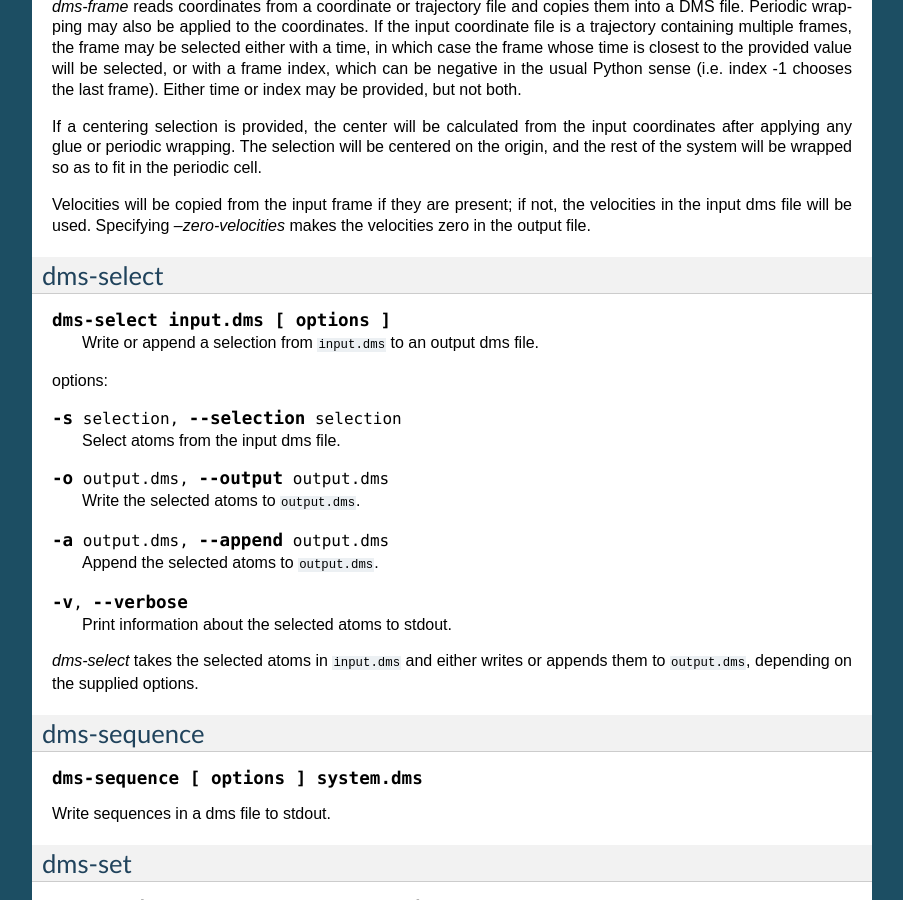
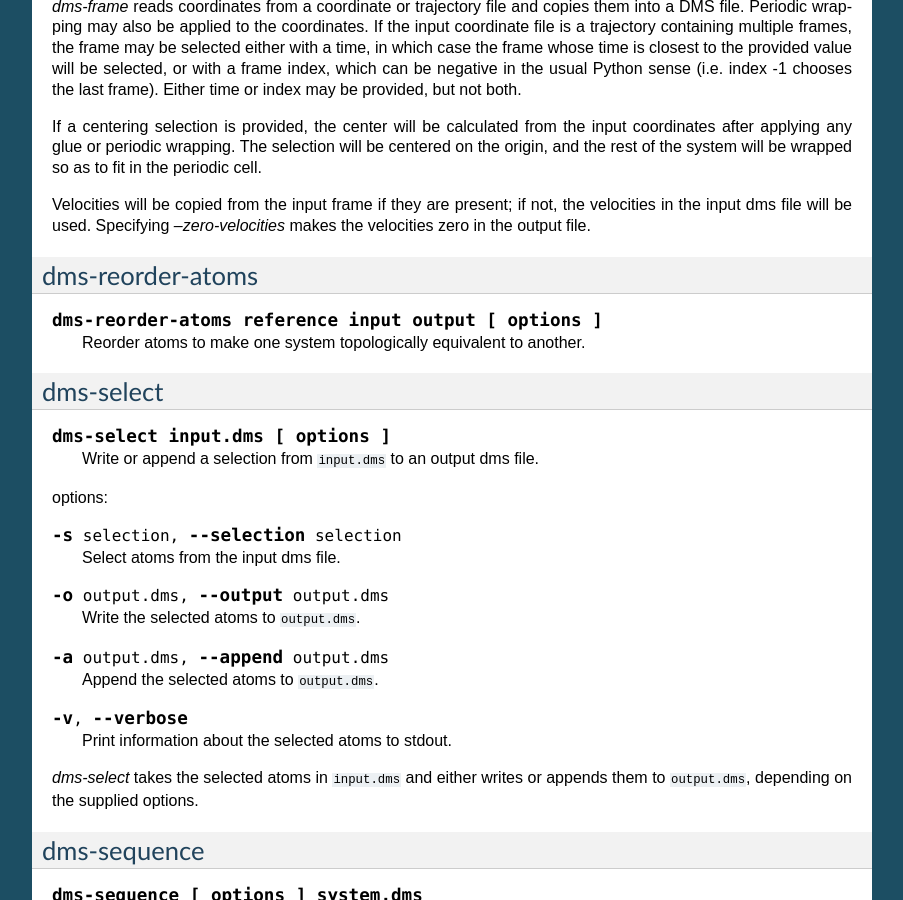
Before and after one commit to DEShawResearch/msys, a Sphinx documentation site: the page built from doc/source/tools.rst, in a window 1280 px wide and 900 px high, scrolled down 4057 px. Shown: the whole window, without its empty margins (198-1101 px from the left). Built offline with Sphinx 7.4.7, drawn with Linux system fonts in a browser that asks for light colours; the version number could not be read and is left out.

Commit message:
1.6.28.
[git-p4: depot-paths = "//depot/desrad/main/sw/libs/msys/": change = 158794]

```diff
--- a/doc/source/tools.rst
+++ b/doc/source/tools.rst
@@ -298,6 +298,12 @@ be wrapped so as to fit in the periodic cell.
 Velocities will be copied from the input frame if they are present; if
 not, the velocities in the input dms file will be used.  Specifying
 `--zero-velocities` makes the velocities zero in the output file.
+
+dms-reorder-atoms
+-----------------
+.. describe:: dms-reorder-atoms reference input output [ options ]
+
+   Reorder atoms to make one system topologically equivalent to another.
 
 
 dms-select
--- a/release_notes.txt
+++ b/release_notes.txt
@@ -1,7 +1,9 @@
 1.6.28 NEW: dms-sequence tool and msys.sequence.Sequences() function.
+       NEW: dms-reorder-atoms
        FIXED: dms-scale-vdw now requires --scale options.
        FIXED: Bond guesser keeps only the shortest bond to hydrogens.
        FIXED: Make PDB output more conformant.
+       FIXED: ExportMAE no longer writes 0-length chain names.
 
 1.6.25 REMOVED: msys.glue module and dms-glue program.
        FIXED: No more MSYS_CLEANENV.
```
